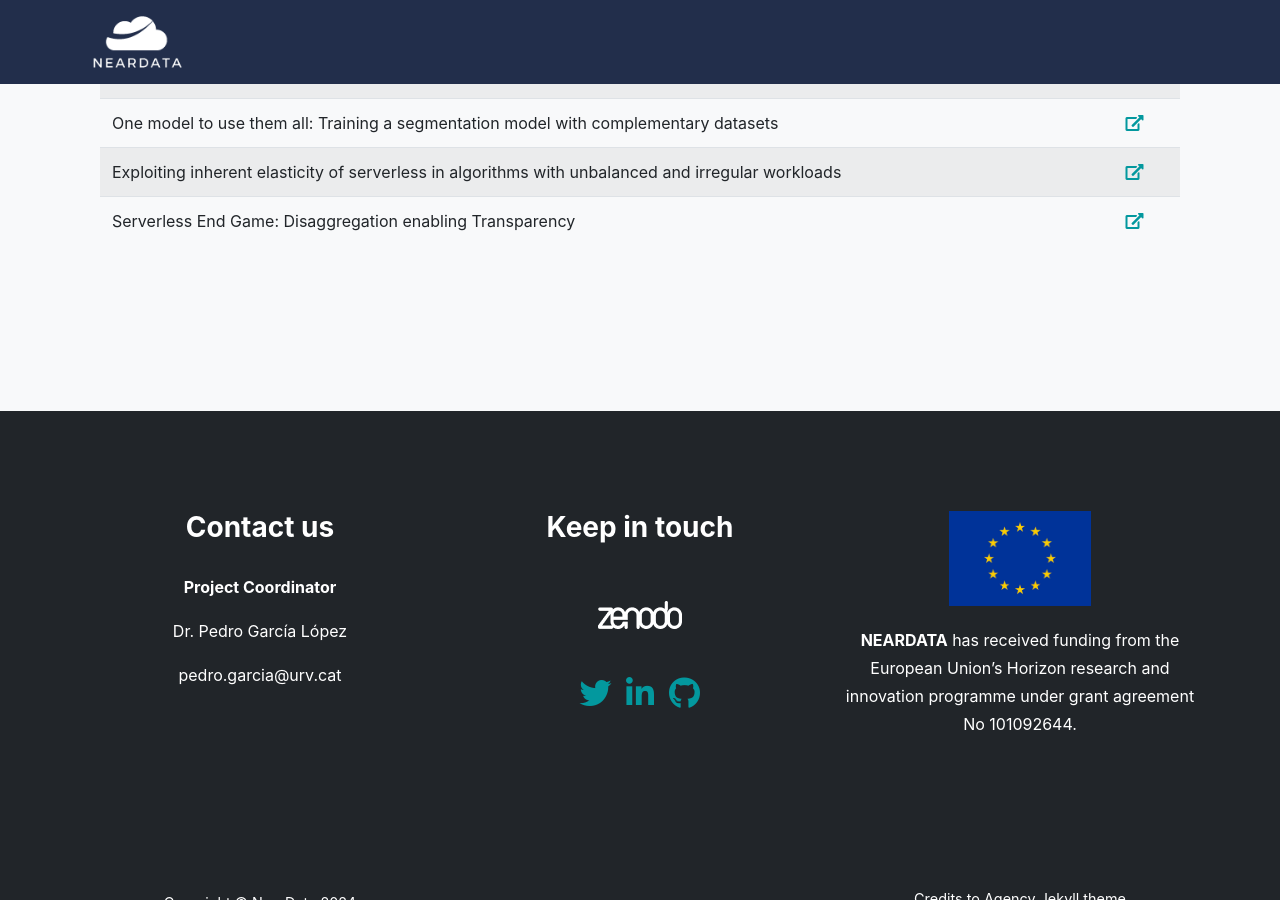
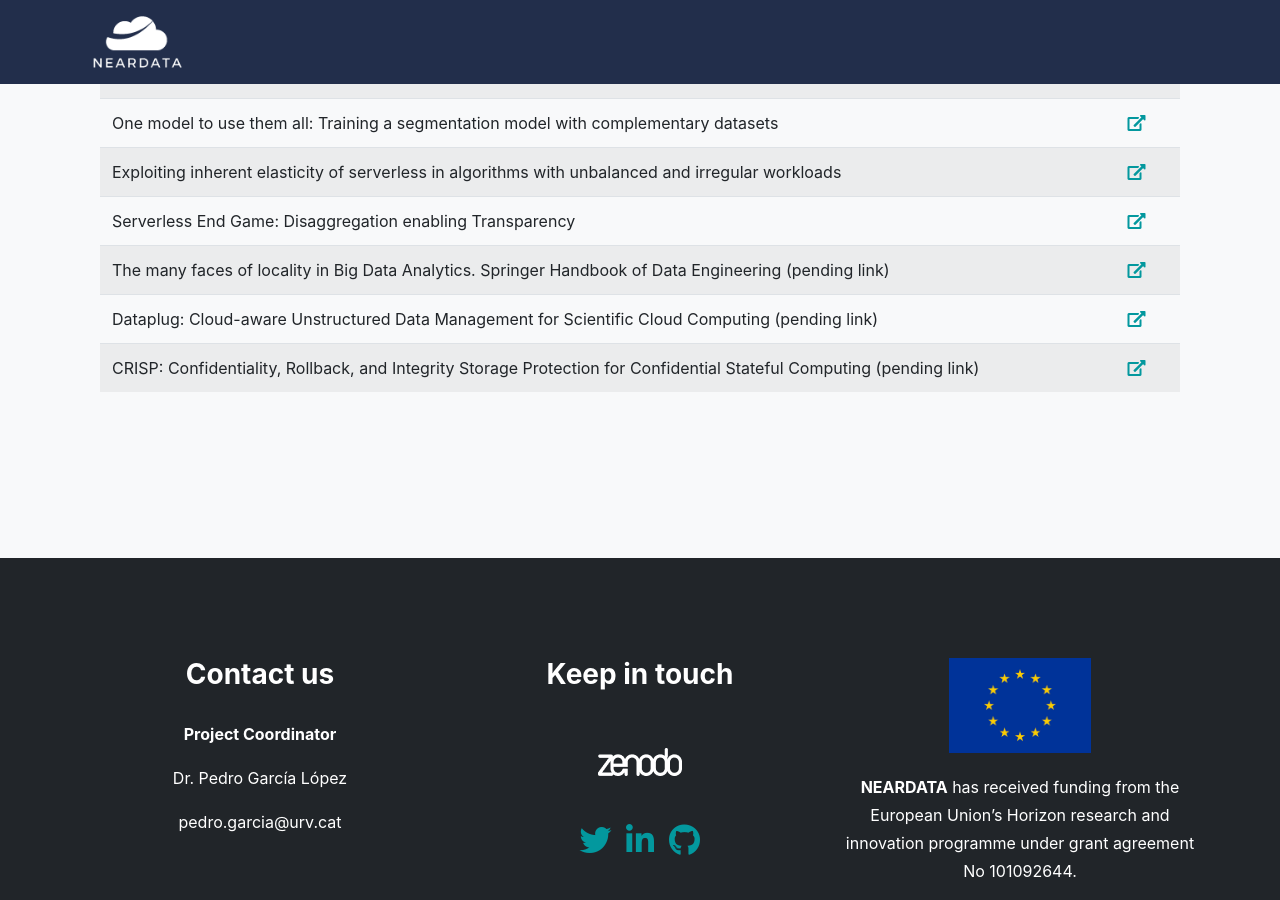
Before and after one commit to neardata-eu/neardata-eu.github.io, a Jekyll site: the page built from publication.md, in a window 1280 px wide and 900 px high, scrolled down 899 px. Built offline with Jekyll 4.4.1, drawn with Linux system fonts in a browser that asks for light colours; some web fonts are replaced.

Commit message:
change review

```diff
--- a/_data/sitetext.yml
+++ b/_data/sitetext.yml
@@ -127,6 +127,12 @@ results:
       link: "https://doi.org/10.1016/j.jpdc.2024.104891"
     - title: "Serverless End Game: Disaggregation enabling Transparency"
       link: "https://dl.acm.org/doi/10.1145/3642977.3652094"
+    - title: "The many faces of locality in Big Data Analytics. Springer Handbook of Data Engineering (pending link)"
+      link: "#"
+    - title: "Dataplug: Cloud-aware Unstructured Data Management for Scientific Cloud Computing (pending link)"
+      link: "#"
+    - title: "CRISP: Confidentiality, Rollback, and Integrity Storage Protection for Confidential Stateful Computing (pending link)"
+      link: "#"
 
 
 publications:
@@ -168,6 +174,13 @@ publications:
       url: "https://doi.org/10.1016/j.jpdc.2024.104891"
     - title: "Serverless End Game: Disaggregation enabling Transparency"
       url: "https://dl.acm.org/doi/10.1145/3642977.3652094"
+    - title: "The many faces of locality in Big Data Analytics. Springer Handbook of Data Engineering (pending link)"
+      url: "#"
+    - title: "Dataplug: Cloud-aware Unstructured Data Management for Scientific Cloud Computing (pending link)"
+      url: "#"
+    - title: "CRISP: Confidentiality, Rollback, and Integrity Storage Protection for Confidential Stateful Computing (pending link)"
+      url: "#"
+
 
 
 news:
@@ -337,7 +350,7 @@ review:
       kpi: "#"
     - title: WP6
       link: "https://drive.google.com/file/d/1wdEIxBMvMA4m20Lb0qSxb2vxY5PH-mWS/view?usp=drive_link"
-      kpi: "#"
+      kpi: "assets/kpi/NEARDATA-WP6-KPI.pdf"
 
 
   videos:
```
Also changed, not shown: 1 other file.
